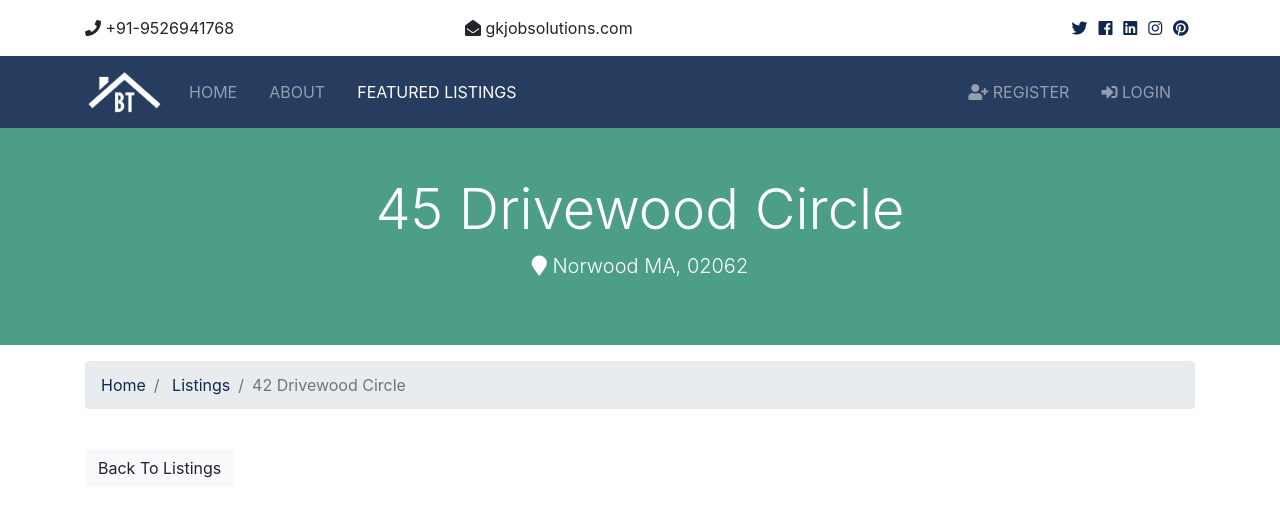
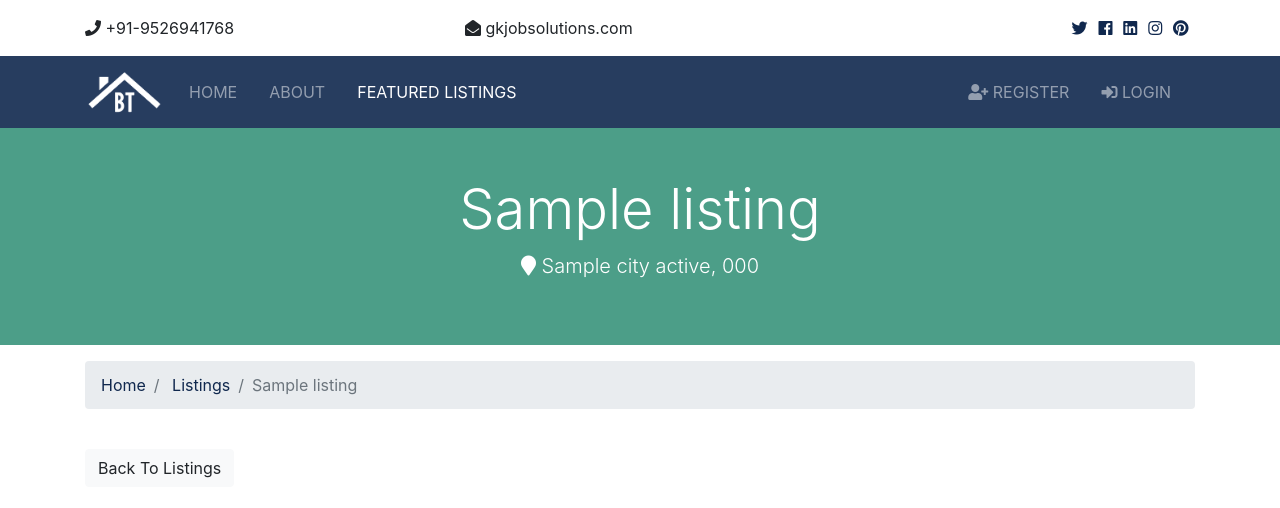
Before and after one commit to akhilgkrishnan/GekayRealEstate, a Django app: template templates/listings/listing.html in a window 1280 px wide. Shown: the top 508 px of the page. Run offline with Django 3.2, Linux system fonts and the light colour scheme; the template is opened without the code that fills it: most values are stand-ins (such as "Sample title", 1, 10 or a date in 2020); grey boxes marked "Sample" are stand-in pictures; some libraries are stand-ins or nearby versions.

Commit message:
add dynamic contects in linsting page

```diff
--- a/listings/views.py
+++ b/listings/views.py
@@ -17,6 +17,6 @@ def listing(request, listing_id):
     context ={
         'listing':listing
     }
-    return render(request, 'listings/listing.html')
+    return render(request, 'listings/listing.html',context)
 def search(request):
     return render(request, 'listings/search.html')
--- a/templates/listings/listing.html
+++ b/templates/listings/listing.html
@@ -1,13 +1,12 @@
-{% extends 'base.html'%}
-
+{% extends 'base.html' %}
 {% block content %}
 <section id="showcase-inner" class="py-5 text-white">
     <div class="container">
       <div class="row text-center">
         <div class="col-md-12">
-          <h1 class="display-4">45 Drivewood Circle</h1>
+          <h1 class="display-4">{{ listing.title }}</h1>
           <p class="lead">
-            <i class="fas fa-map-marker"></i> Norwood MA, 02062</p>
+            <i class="fas fa-map-marker"></i> {{ listing.city }} {{ listing.state }}, {{ listing.zipcode }}</p>
         </div>
       </div>
     </div>
@@ -19,12 +18,12 @@
       <nav>
         <ol class="breadcrumb">
           <li class="breadcrumb-item">
-            <a href="index.html">Home</a>
+            <a href="{% url 'index' %}">Home</a>
           </li>
           <li class="breadcrumb-item">
-            <a href="listings.html">Listings</a>
+            <a href="{% url 'listings' %}">Listings</a>
           </li>
-          <li class="breadcrumb-item active">42 Drivewood Circle</li>
+          <li class="breadcrumb-item active">{{ listing.title }}</li>
         </ol>
       </nav>
     </div>
@@ -33,43 +32,55 @@
   <!-- Listing -->
   <section id="listing" class="py-4">
     <div class="container">
-      <a href="listings.html" class="btn btn-light mb-4">Back To Listings</a>
+      <a href="{% url 'listings' %}" class="btn btn-light mb-4">Back To Listings</a>
       <div class="row">
         <div class="col-md-9">
           <!-- Home Main Image -->
-          <img src="assets/img/homes/home-1.jpg" alt="" class="img-main img-fluid mb-3">
+          <img src="{{ listing.photo_main.url }}" alt="" class="img-main img-fluid mb-3">
           <!-- Thumbnails -->
           <div class="row mb-5 thumbs">
+            {% if listing.photo_1 %}
             <div class="col-md-2">
-              <a href="assets/img/homes/home-inside-1.jpg" data-lightbox="home-images">
-                <img src="assets/img/homes/home-inside-1.jpg" alt="" class="img-fluid">
+              <a href="{{ listing.photo_1.url }}" data-lightbox="home-images">
+                <img src="{{ listing.photo_1.url }}" alt="" class="img-fluid">
               </a>
             </div>
+            {% endif %}
+            {% if listing.photo_2 %}
             <div class="col-md-2">
-              <a href="assets/img/homes/home-inside-2.jpg" data-lightbox="home-images">
-                <img src="assets/img/homes/home-inside-2.jpg" alt="" class="img-fluid">
+              <a href="{{ listing.photo_2.url }}" data-lightbox="home-images">
+                <img src="{{ listing.photo_2.url }} alt="" class="img-fluid">
               </a>
             </div>
+            {% endif %}
+            {% if listing.photo_3 %}
             <div class="col-md-2">
-              <a href="assets/img/homes/home-inside-3.jpg" data-lightbox="home-images">
-                <img src="assets/img/homes/home-inside-3.jpg" alt="" class="img-fluid">
+              <a href="{{ listing.photo_3.url }}" data-lightbox="home-images">
+                <img src="{{ listing.photo_3.url }}" alt="" class="img-fluid">
               </a>
             </div>
+            {% endif %}
+            {% if listing.photo_4 %}
             <div class="col-md-2">
-              <a href="assets/img/homes/home-inside-4.jpg" data-lightbox="home-images">
-                <img src="assets/img/homes/home-inside-4.jpg" alt="" class="img-fluid">
+              <a href="{{ listing.photo_4.url }}" data-lightbox="home-images">
+                <img src="{{ listing.photo_4.url }}" alt="" class="img-fluid">
               </a>
             </div>
+            {% endif %}
+            {% if listing.photo_5 %}
             <div class="col-md-2">
-              <a href="assets/img/homes/home-inside-5.jpg" data-lightbox="home-images">
-                <img src="assets/img/homes/home-inside-5.jpg" alt="" class="img-fluid">
+              <a href="{{ listing.photo_5.url }}" data-lightbox="home-images">
+                <img src="{{ listing.photo_5.url }}" alt="" class="img-fluid">
               </a>
             </div>
+            {% endif %}
+            {% if listing.photo_6 %}
             <div class="col-md-2">
-              <a href="assets/img/homes/home-inside-6.jpg" data-lightbox="home-images">
-                <img src="assets/img/homes/home-inside-6.jpg" alt="" class="img-fluid">
+              <a href="{{ listing.photo_6.url }}" data-lightbox="home-images">
+                <img src="{{ listing.photo_6.url }}" alt="" class="img-fluid">
               </a>
             </div>
+            {% endif %}
           </div>
           <!-- Fields -->
           <div class="row mb-5 fields">
```
